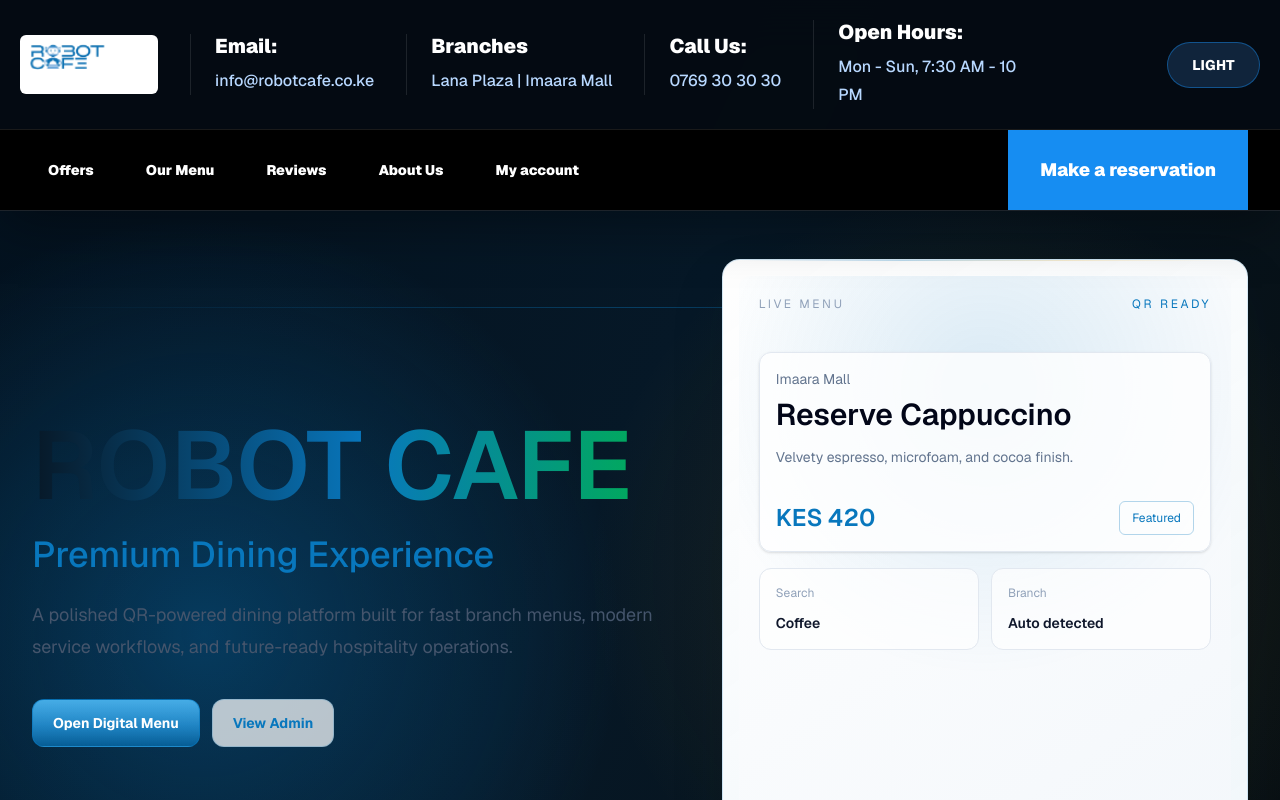
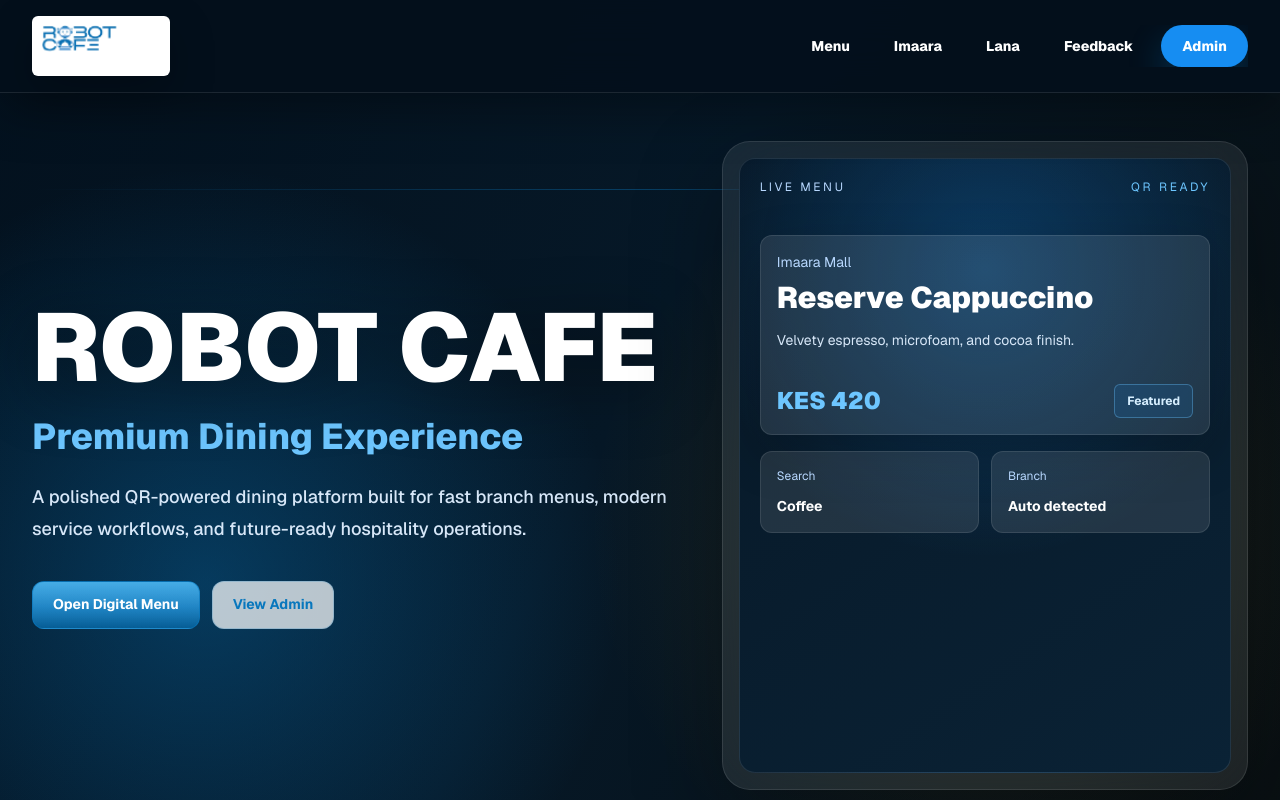
Before and after one commit to timsila18/Robot-Cafe-QR-Web-Reservation, a Next.js app: page / in a window 1280 px wide. Shown: the top 800 px of the page. Built offline with nearby package versions, Linux system fonts and the light colour scheme.

Commit message:
refine Robot Cafe contrast and blended dark UI

```diff
--- a/src/app/globals.css
+++ b/src/app/globals.css
@@ -146,7 +146,7 @@
 }
 
 .premium-text-gradient {
-  background: linear-gradient(90deg, #071827, #0877bd 52%, #00b050);
+  background: linear-gradient(90deg, #ffffff, #6dc6ff 52%, #00d875);
   -webkit-background-clip: text;
   background-clip: text;
   color: transparent;
--- a/src/app/menu/page.tsx
+++ b/src/app/menu/page.tsx
@@ -19,8 +19,8 @@
 
       <section className="mx-auto w-full max-w-6xl px-5 pb-20 sm:px-8" id="branches">
         <div className="mb-8 max-w-2xl">
-          <h2 className="text-3xl font-semibold text-slate-950">Select your Robot Cafe branch.</h2>
-          <p className="mt-3 text-sm leading-6 text-slate-500">
+          <h2 className="text-3xl font-black text-white">Select your Robot Cafe branch.</h2>
+          <p className="mt-3 text-sm font-medium leading-6 text-[#d7e7f8]">
             Branch QR codes skip this step and open the right menu instantly. Manual visitors can choose here.
           </p>
         </div>
--- a/src/components/category-chip.tsx
+++ b/src/components/category-chip.tsx
@@ -7,10 +7,10 @@
 export function CategoryChip({ label, isActive, onClick }: CategoryChipProps) {
   return (
     <button
-      className={`h-11 shrink-0 rounded-lg border px-4 text-sm font-medium transition ${
+      className={`h-11 shrink-0 rounded-lg border px-4 text-sm font-extrabold transition ${
         isActive
-          ? "border-gold bg-gold text-white shadow-[0_12px_28px_rgba(8,119,189,0.18)]"
-          : "border-slate-200 bg-white text-slate-600 hover:border-gold/50 hover:text-gold"
+          ? "border-[#168df2] bg-[#168df2] text-white shadow-[0_12px_28px_rgba(8,119,189,0.24)]"
+          : "border-white/10 bg-white/8 text-[#d7e7f8] hover:border-[#168df2]/50 hover:bg-[#168df2]/14 hover:text-white"
       }`}
       type="button"
       onClick={onClick}
--- a/src/components/hero-section.tsx
+++ b/src/components/hero-section.tsx
@@ -23,9 +23,9 @@
     <section className="relative mx-auto grid min-h-[72svh] w-full max-w-7xl items-center gap-12 px-5 py-12 sm:px-8 lg:grid-cols-[1fr_0.82fr]">
       <div className="absolute inset-x-8 top-24 h-px bg-gradient-to-r from-transparent via-gold/40 to-transparent" />
       <div className="relative z-10 max-w-3xl">
-        <h1 className="premium-text-gradient text-5xl font-semibold leading-[0.95] sm:text-7xl lg:text-8xl">{title}</h1>
-        <p className="mt-6 text-2xl font-medium text-gold sm:text-4xl">{subtitle}</p>
-        <p className="mt-6 max-w-2xl text-base leading-8 text-slate-600 sm:text-lg">{description}</p>
+        <h1 className="text-5xl font-black leading-[0.95] text-white drop-shadow-[0_12px_32px_rgba(0,0,0,.42)] sm:text-7xl lg:text-8xl">{title}</h1>
+        <p className="mt-6 text-2xl font-extrabold text-[#6dc6ff] sm:text-4xl">{subtitle}</p>
+        <p className="mt-6 max-w-2xl text-base font-medium leading-8 text-[#d7e7f8] sm:text-lg">{description}</p>
         <div className="mt-9 flex flex-col gap-3 sm:flex-row">
           <Link className="premium-button" href={primaryHref}>{primaryLabel}</Link>
           {secondaryHref && secondaryLabel ? (
@@ -34,29 +34,29 @@
         </div>
       </div>
       <div className="relative z-10">
-        <div className="luxury-panel p-4">
-          <div className="aspect-[4/5] overflow-hidden rounded-xl bg-[radial-gradient(circle_at_50%_18%,rgba(8,119,189,0.14),transparent_18rem),linear-gradient(145deg,#ffffff,#f3f7fb)] p-5">
-            <div className="flex items-center justify-between text-xs uppercase tracking-[0.22em] text-slate-400">
+        <div className="rounded-[28px] border border-white/10 bg-white/8 p-4 shadow-[0_30px_90px_rgba(0,0,0,.32)] backdrop-blur-2xl">
+          <div className="aspect-[4/5] overflow-hidden rounded-2xl border border-white/10 bg-[radial-gradient(circle_at_50%_18%,rgba(22,141,242,0.28),transparent_18rem),linear-gradient(145deg,#071827,#0a2235)] p-5">
+            <div className="flex items-center justify-between text-xs uppercase tracking-[0.22em] text-[#b8d8ff]">
               <span>Live Menu</span>
-              <span className="text-gold">QR Ready</span>
+              <span className="text-[#6dc6ff]">QR Ready</span>
             </div>
-            <div className="mt-10 rounded-xl border border-slate-200 bg-white/80 p-4 shadow-sm">
-              <p className="text-sm text-slate-500">Imaara Mall</p>
-              <p className="mt-2 text-3xl font-semibold text-slate-950">Reserve Cappuccino</p>
-              <p className="mt-3 text-sm leading-6 text-slate-500">Velvety espresso, microfoam, and cocoa finish.</p>
+            <div className="mt-10 rounded-xl border border-white/10 bg-white/10 p-4 shadow-[0_18px_50px_rgba(0,0,0,.24)]">
+              <p className="text-sm text-[#b8d8ff]">Imaara Mall</p>
+              <p className="mt-2 text-3xl font-black text-white">Reserve Cappuccino</p>
+              <p className="mt-3 text-sm leading-6 text-[#d7e7f8]">Velvety espresso, microfoam, and cocoa finish.</p>
               <div className="mt-8 flex items-center justify-between">
-                <span className="text-2xl font-semibold text-gold">KES 420</span>
-                <span className="rounded-md border border-gold/30 px-3 py-2 text-xs text-gold">Featured</span>
+                <span className="text-2xl font-black text-[#6dc6ff]">KES 420</span>
+                <span className="rounded-md border border-[#6dc6ff]/35 bg-[#168df2]/12 px-3 py-2 text-xs font-bold text-[#d7efff]">Featured</span>
               </div>
             </div>
             <div className="mt-4 grid grid-cols-2 gap-3">
-              <div className="rounded-xl border border-slate-200 bg-white/70 p-4">
-                <p className="text-xs text-slate-400">Search</p>
-                <p className="mt-3 text-sm font-semibold text-slate-900">Coffee</p>
+              <div className="rounded-xl border border-white/10 bg-white/10 p-4">
+                <p className="text-xs text-[#b8d8ff]">Search</p>
+                <p className="mt-3 text-sm font-bold text-white">Coffee</p>
               </div>
-              <div className="rounded-xl border border-slate-200 bg-white/70 p-4">
-                <p className="text-xs text-slate-400">Branch</p>
-                <p className="mt-3 text-sm font-semibold text-slate-900">Auto detected</p>
+              <div className="rounded-xl border border-white/10 bg-white/10 p-4">
+                <p className="text-xs text-[#b8d8ff]">Branch</p>
+                <p className="mt-3 text-sm font-bold text-white">Auto detected</p>
               </div>
             </div>
           </div>
--- a/src/components/menu-experience.tsx
+++ b/src/components/menu-experience.tsx
@@ -130,18 +130,18 @@
       <section className="mx-auto w-full max-w-7xl overflow-hidden px-5 pb-20 pt-8 sm:px-8">
         <div className="grid min-w-0 gap-6 lg:grid-cols-[0.82fr_1.18fr] lg:items-end">
           <div className="min-w-0 max-w-full">
-            <p className="text-sm uppercase tracking-[0.28em] text-gold">ROBOT CAFE</p>
-            <h1 className="mt-4 text-4xl font-semibold text-slate-950 sm:text-6xl">{branch.name.replace("Robot Cafe - ", "")}</h1>
-            <p className="mt-4 max-w-2xl break-words text-base leading-7 text-slate-600">
+            <p className="text-sm font-bold uppercase tracking-[0.28em] text-[#6dc6ff]">ROBOT CAFE</p>
+            <h1 className="mt-4 text-4xl font-black text-white sm:text-6xl">{branch.name.replace("Robot Cafe - ", "")}</h1>
+            <p className="mt-4 max-w-2xl break-words text-base font-medium leading-7 text-[#d7e7f8]">
               Browse the live branch menu with instant search, refined categories, and premium dish details.
             </p>
           </div>
-          <div className="luxury-panel w-[calc(100vw-2.5rem)] min-w-0 max-w-full p-4 sm:w-full">
+          <div className="w-[calc(100vw-2.5rem)] min-w-0 max-w-full rounded-[22px] border border-white/10 bg-white/10 p-4 shadow-[0_20px_70px_rgba(0,0,0,.22)] backdrop-blur-xl sm:w-full">
             <SearchBar value={query} onBlur={() => commitSearch(query)} onChange={setSearch} suggestions={suggestions} onSuggestion={(value) => { setSearch(value); commitSearch(value); }} />
             {recentSearches.length ? (
               <div className="mt-3 flex flex-wrap gap-2">
                 {recentSearches.map((entry) => (
-                  <button className="rounded-full bg-slate-100 px-3 py-1 text-xs font-semibold text-slate-500 transition hover:bg-gold/10 hover:text-gold" key={entry} type="button" onClick={() => setSearch(entry)}>
+                  <button className="rounded-full border border-white/10 bg-white/10 px-3 py-1 text-xs font-bold text-[#d7e7f8] transition hover:bg-[#168df2]/18 hover:text-white" key={entry} type="button" onClick={() => setSearch(entry)}>
                     {entry}
                   </button>
                 ))}
@@ -150,7 +150,7 @@
           </div>
         </div>
 
-        <div className="sticky top-20 z-30 mt-8 w-[calc(100vw-2.5rem)] min-w-0 max-w-full rounded-2xl border border-slate-200 bg-white/90 px-3 backdrop-blur-xl sm:w-full">
+        <div className="sticky top-20 z-30 mt-8 w-[calc(100vw-2.5rem)] min-w-0 max-w-full rounded-2xl border border-white/10 bg-[#04101c]/88 px-3 shadow-[0_16px_45px_rgba(0,0,0,.24)] backdrop-blur-xl sm:w-full">
           <CategoryFilter categories={categories} selectedCategory={selectedCategory} onSelect={handleCategory} />
         </div>
 
@@ -160,10 +160,10 @@
               <section key={label}>
                 <div className="mb-5 flex items-end justify-between gap-4">
                   <div>
-                    <h2 className="text-2xl font-semibold text-slate-950">{label}</h2>
-                    <p className="mt-1 text-sm text-slate-500">{sectionItems.length} premium selections curated for this branch.</p>
+                    <h2 className="text-2xl font-black text-white">{label}</h2>
+                    <p className="mt-1 text-sm font-medium text-[#d7e7f8]">{sectionItems.length} premium selections curated for this branch.</p>
                   </div>
-                  <Link className="hidden text-sm font-semibold text-gold sm:block" href="/feedback">Share feedback</Link>
+                  <Link className="hidden text-sm font-bold text-[#6dc6ff] sm:block" href="/feedback">Share feedback</Link>
                 </div>
                 <MenuGrid items={sectionItems} onViewDetails={(item) => { track({ itemId: item.id, categoryId: item.categoryId }); setSelectedItem(item); }} />
               </section>
@@ -174,8 +174,8 @@
         <div className="mt-10">
           <div className="mb-5 flex items-center justify-between gap-4">
             <div>
-              <h2 className="text-2xl font-semibold text-slate-950">Featured Discovery</h2>
-              <p className="mt-1 text-sm text-slate-500">{filteredItems.length} curated items available for this view.</p>
+              <h2 className="text-2xl font-black text-white">Featured Discovery</h2>
+              <p className="mt-1 text-sm font-medium text-[#d7e7f8]">{filteredItems.length} curated items available for this view.</p>
             </div>
           </div>
           <div className="w-[calc(100vw-2.5rem)] min-w-0 max-w-full sm:w-full">
@@ -190,8 +190,8 @@
             return (
               <section id={`category-${category.id}`} key={category.id} ref={(element) => { categoryRefs.current[category.id] = element; }} className="scroll-mt-40">
                 <div className="mb-5">
-                  <h2 className="text-2xl font-semibold text-slate-950">{category.name}</h2>
-                  <p className="mt-1 text-sm text-slate-500">{categoryItems.length} branch-ready selections.</p>
+                  <h2 className="text-2xl font-black text-white">{category.name}</h2>
+                  <p className="mt-1 text-sm font-medium text-[#d7e7f8]">{categoryItems.length} branch-ready selections.</p>
                 </div>
                 <MenuGrid items={categoryItems} onViewDetails={(item) => { track({ itemId: item.id, categoryId: item.categoryId }); setSelectedItem(item); }} />
               </section>
@@ -199,10 +199,10 @@
           })}
         </div>
 
-        <div className="mt-12 luxury-panel flex flex-col gap-4 p-5 sm:flex-row sm:items-center sm:justify-between">
+        <div className="mt-12 flex flex-col gap-4 rounded-[22px] border border-white/10 bg-white/10 p-5 shadow-[0_20px_70px_rgba(0,0,0,.22)] backdrop-blur-xl sm:flex-row sm:items-center sm:justify-between">
           <div>
-            <h2 className="text-xl font-semibold text-slate-950">How was your Robot Cafe experience?</h2>
-            <p className="mt-1 text-sm text-slate-500">Share a quick signal with the team after browsing or dining.</p>
+            <h2 className="text-xl font-black text-white">How was your Robot Cafe experience?</h2>
+            <p className="mt-1 text-sm font-medium text-[#d7e7f8]">Share a quick signal with the team after browsing or dining.</p>
           </div>
           <Link className="premium-button" href={`/feedback?branch=${branch.slug}`}>Give Feedback</Link>
         </div>
--- a/src/components/public-layout.tsx
+++ b/src/components/public-layout.tsx
@@ -4,35 +4,18 @@
 export function PublicLayout({ children }: { children: React.ReactNode }) {
   return (
     <main className="robot-site-bg min-h-screen w-screen max-w-[100vw] overflow-x-hidden text-white">
-      <header className="sticky top-0 z-40 border-b border-white/10 bg-[#050b12]/96 text-white shadow-[0_16px_50px_rgba(0,0,0,.34)] backdrop-blur-xl">
-        <div className="mx-auto hidden w-full max-w-7xl items-center gap-8 px-5 py-5 text-sm text-[#b8d8ff] lg:flex">
-          <div className="rounded-md bg-white p-2">
+      <header className="sticky top-0 z-40 border-b border-white/10 bg-[#04101c]/92 text-white shadow-[0_16px_50px_rgba(0,0,0,.34)] backdrop-blur-xl">
+        <div className="mx-auto flex min-h-20 w-full max-w-7xl items-center justify-between gap-4 px-5 py-4 sm:px-8">
+          <Link className="rounded-md bg-white p-2 shadow-[0_16px_45px_rgba(0,0,0,.25)]" href="/">
             <BrandMark />
-          </div>
-          <InfoBlock label="Email:" value="info@robotcafe.co.ke" />
-          <InfoBlock label="Branches" value="Lana Plaza | Imaara Mall" />
-          <InfoBlock label="Call Us:" value="0769 30 30 30" />
-          <InfoBlock label="Open Hours:" value="Mon - Sun, 7:30 AM - 10 PM" />
-          <Link className="ml-auto rounded-full border border-[#168df2]/45 bg-[#10243b] px-6 py-3 text-sm font-extrabold tracking-wide text-white transition hover:bg-[#168df2]" href="/menu">
-            LIGHT
           </Link>
-        </div>
-        <div className="border-t border-white/10 bg-black">
-          <div className="mx-auto flex h-20 w-full max-w-7xl items-center justify-between px-5 sm:px-8">
-            <div className="rounded-md bg-white p-2 lg:hidden">
-              <BrandMark />
-            </div>
-            <nav className="scrollbar-none flex flex-1 items-center gap-2 overflow-x-auto text-sm font-black text-white sm:gap-5 lg:justify-start">
-              <Link className="shrink-0 rounded-md px-4 py-3 transition hover:bg-white/10" href="/menu">Offers</Link>
-              <Link className="shrink-0 rounded-md px-4 py-3 transition hover:bg-white/10" href="/menu/imaara-mall">Our Menu</Link>
-              <Link className="shrink-0 rounded-md px-4 py-3 transition hover:bg-white/10" href="/feedback">Reviews</Link>
-              <Link className="shrink-0 rounded-md px-4 py-3 transition hover:bg-white/10" href="/menu/lana-plaza">About Us</Link>
-              <Link className="shrink-0 rounded-md px-4 py-3 transition hover:bg-white/10" href="/admin">My account</Link>
-            </nav>
-            <Link className="hidden h-20 items-center bg-[#168df2] px-8 text-lg font-black text-white transition hover:bg-[#0877bd] md:flex" href="/feedback">
-              Make a reservation
-            </Link>
-          </div>
+          <nav className="scrollbar-none flex min-w-0 flex-1 items-center justify-end gap-2 overflow-x-auto text-sm font-extrabold text-white sm:gap-3">
+            <Link className="shrink-0 rounded-full px-4 py-2 transition hover:bg-white/10" href="/menu">Menu</Link>
+            <Link className="shrink-0 rounded-full px-4 py-2 transition hover:bg-white/10" href="/menu/imaara-mall">Imaara</Link>
+            <Link className="shrink-0 rounded-full px-4 py-2 transition hover:bg-white/10" href="/menu/lana-plaza">Lana</Link>
+            <Link className="shrink-0 rounded-full px-4 py-2 transition hover:bg-white/10" href="/feedback">Feedback</Link>
+            <Link className="shrink-0 rounded-full border border-[#168df2]/45 bg-[#168df2] px-5 py-2.5 text-white shadow-[0_16px_34px_rgba(8,119,189,.32)] transition hover:bg-[#0877bd]" href="/admin">Admin</Link>
+          </nav>
         </div>
       </header>
       <div className="text-slate-900">
@@ -41,12 +24,3 @@
     </main>
   );
 }
-
-function InfoBlock({ label, value }: { label: string; value: string }) {
-  return (
-    <div className="border-l border-white/10 pl-6">
-      <p className="text-xl font-black leading-tight text-white">{label}</p>
-      <p className="mt-2 max-w-48 text-base font-medium leading-7 text-[#b8d8ff]">{value}</p>
-    </div>
-  );
-}
--- a/src/components/search-bar.tsx
+++ b/src/components/search-bar.tsx
@@ -12,7 +12,7 @@
       <label className="block w-full">
         <span className="sr-only">Search menu</span>
         <input
-          className="h-14 w-full min-w-0 max-w-full rounded-xl border border-slate-200 bg-white px-4 text-base text-slate-900 outline-none transition placeholder:text-slate-400 focus:border-gold/60 focus:bg-white"
+          className="h-14 w-full min-w-0 max-w-full rounded-xl border border-white/10 bg-white px-4 text-base font-semibold text-[#071827] outline-none transition placeholder:text-slate-500 focus:border-[#168df2] focus:bg-white"
           placeholder="Search dishes, categories, descriptions, ingredients"
           type="search"
           value={value}
@@ -29,7 +29,7 @@
         <div className="mt-3 flex flex-wrap gap-2" aria-label="Search suggestions">
           {suggestions.map((suggestion) => (
             <button
-              className="rounded-full border border-slate-200 bg-white px-3 py-1.5 text-xs font-semibold text-slate-600 transition hover:border-gold/30 hover:text-gold"
+              className="rounded-full border border-white/10 bg-white/10 px-3 py-1.5 text-xs font-bold text-[#d7e7f8] transition hover:border-[#168df2]/50 hover:bg-[#168df2]/18 hover:text-white"
               key={suggestion}
               type="button"
               onMouseDown={(event) => event.preventDefault()}
```
Also changed, not shown: src/app/page.tsx (+6 -6 lines), src/components/branch-card.tsx (+4 -4 lines), src/components/menu-item-card.tsx (+8 -8 lines).
